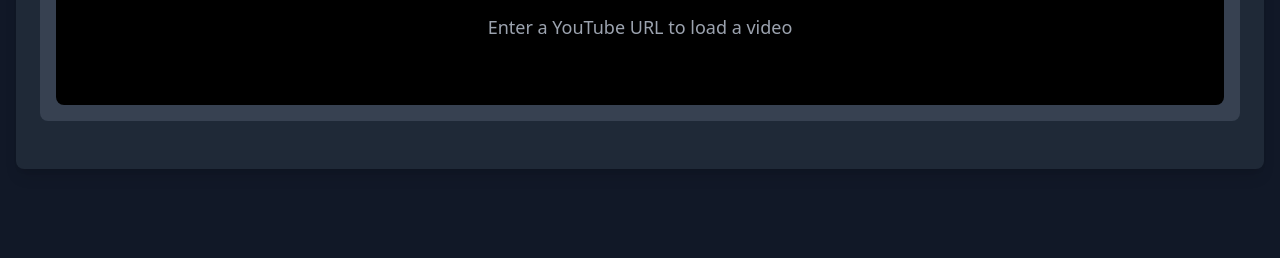
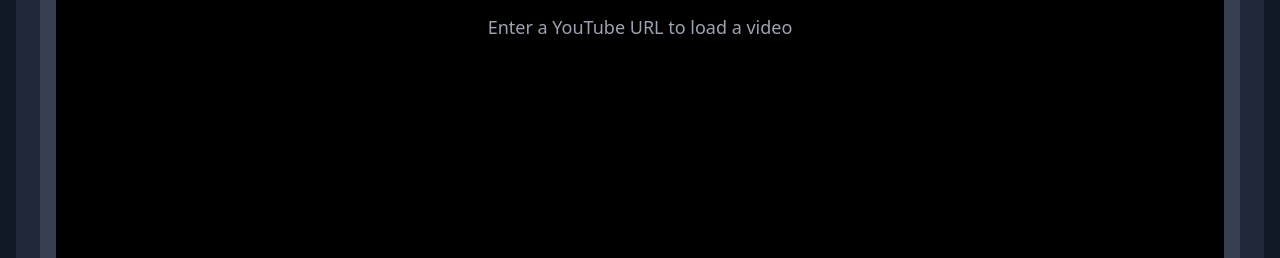
Before and after one commit to apdg21/media-sharing, a website: page index.html in a window 1280 px wide. Both pictures are taken after a click on the element "Media Player". Shown: the part 542-800 px from the top of the page. Drawn offline with nearby package versions, Linux system fonts and the light colour scheme; no server answers.

Commit message:
Update index.html

```diff
--- a/index.html
+++ b/index.html
@@ -184,7 +184,7 @@
       max-width: 100%;
       max-height: 500px;
     }
-    #localFilePlayer, #directUrlPlayer, #embedPlayer, #yt-player {
+    #localFilePlayer, #directUrlPlayer, #embedPlayer, #youtubePlayer {
       width: 100%;
       height: 500px;
     }
```
